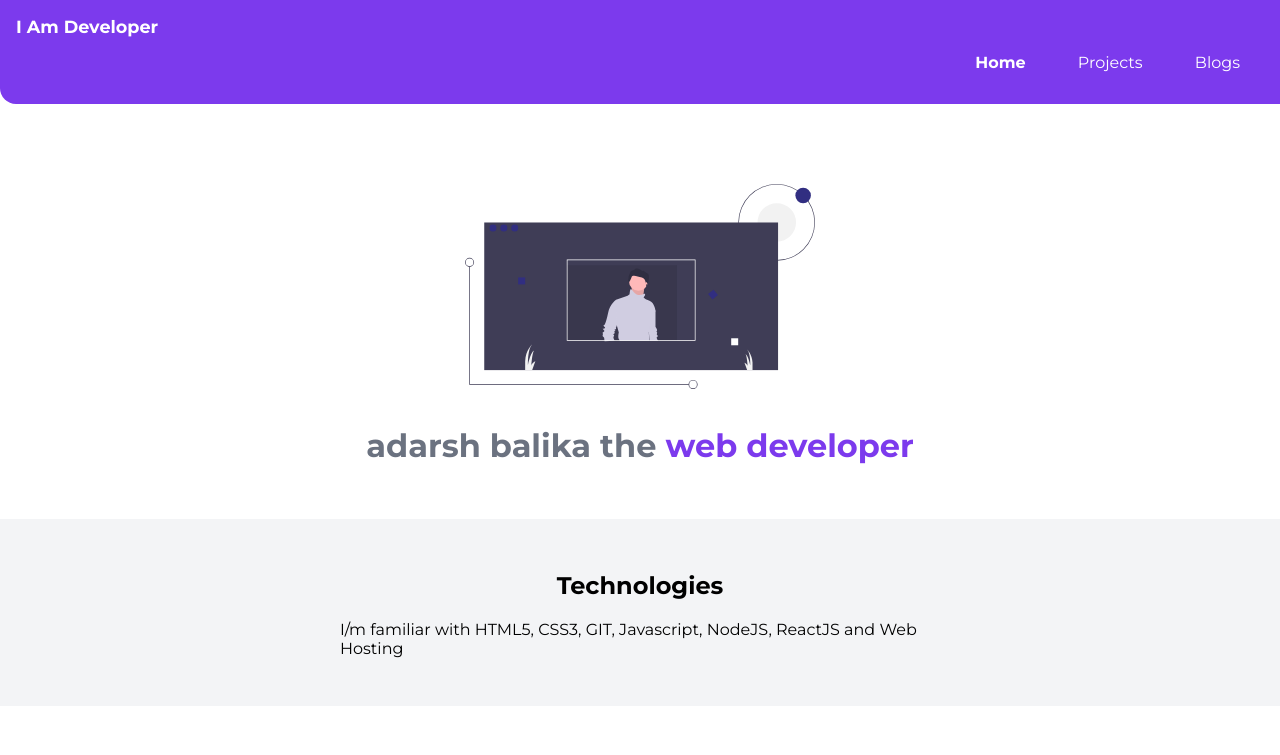
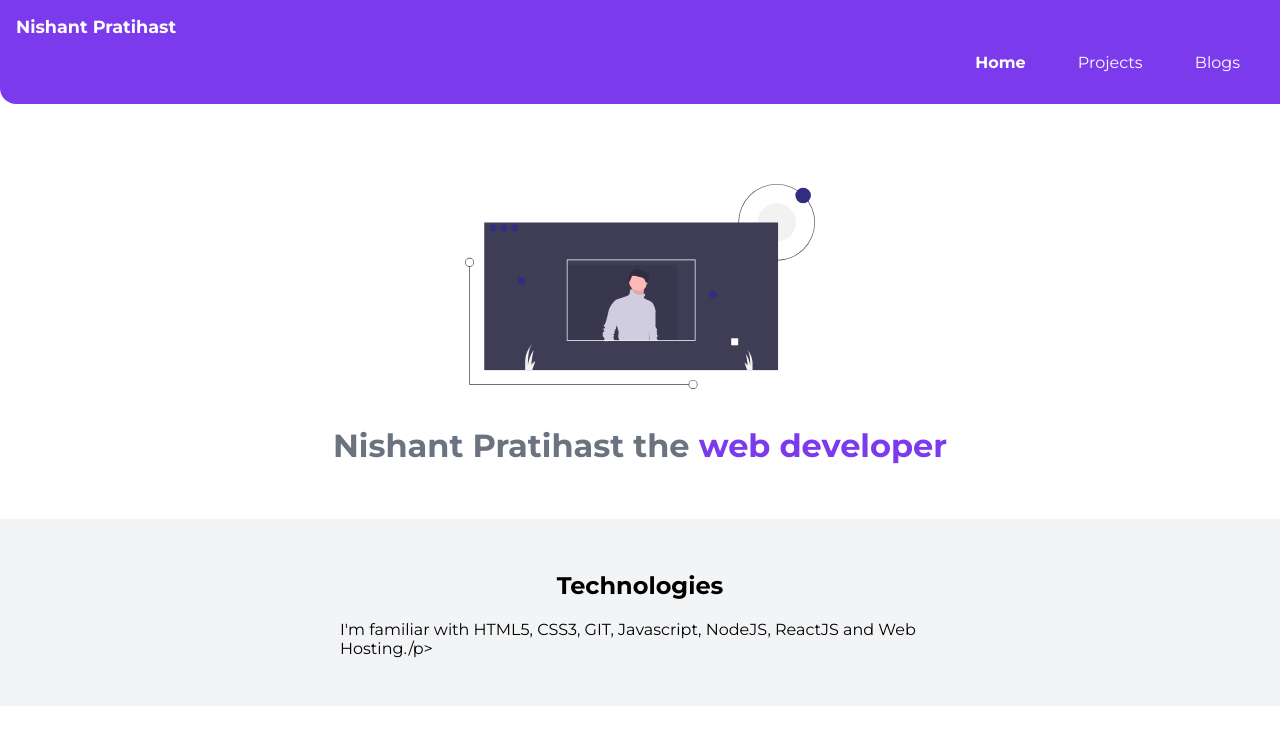
Before and after one commit to Nishant-96/Portfolio-Website, a plain HTML site: page index.html in a window 1280 px wide. Shown: the top 755 px of the page. Drawn offline with Linux system fonts and the light colour scheme.

Commit message:
refactor: corrected spelling errors.
replacing names.

```diff
--- a/index.html
+++ b/index.html
@@ -4,12 +4,12 @@
     <meta charset="UTF-8">
     <meta http-equiv="X-UA-Compatible" content="IE=edge">
     <meta name="viewport" content="width=device-width, initial-scale=1.0">
-    <title>Home | adarsh Balika</title>
+    <title>Home | Nishant Pratihast</title>
     <link href="styles.css" rel="stylesheet"/>
 </head>
 <body>
     <nav class="navigation container">
-        <div class="nav-brand">I Am Developer</div>
+        <div class="nav-brand">Nishant Pratihast</div>
         <ul class="list-non-bullet nav-pills">
             <li class="list-item-inline">
                 <a class="link link-active" href="/">Home</a>
@@ -26,14 +26,14 @@
 
     <header class="hero">
         <img class="hero-img" src="images/hero.svg" />
-        <h1 class="hero-heading">adarsh balika the <span class="heading-inverted">web developer</span></h1>
+        <h1 class="hero-heading">Nishant Pratihast the <span class="heading-inverted">web developer</span></h1>
     </header>
 
 
     <section class="section ow">
         <div class="container container-center">
             <h1>Technologies</h1>
-            <p>I/m familiar with HTML5, CSS3, GIT, Javascript, NodeJS, ReactJS and Web Hosting</p>
+            <p>I'm familiar with HTML5, CSS3, GIT, Javascript, NodeJS, ReactJS and Web Hosting./p>
         </div>
     </section>
 
```
